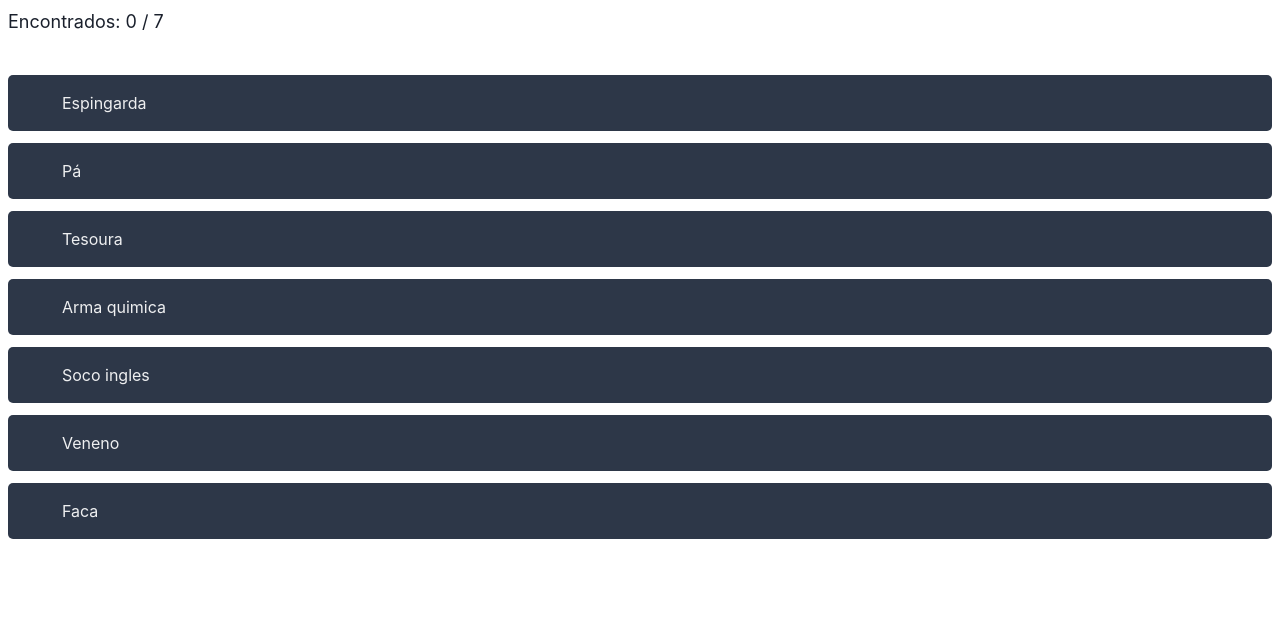
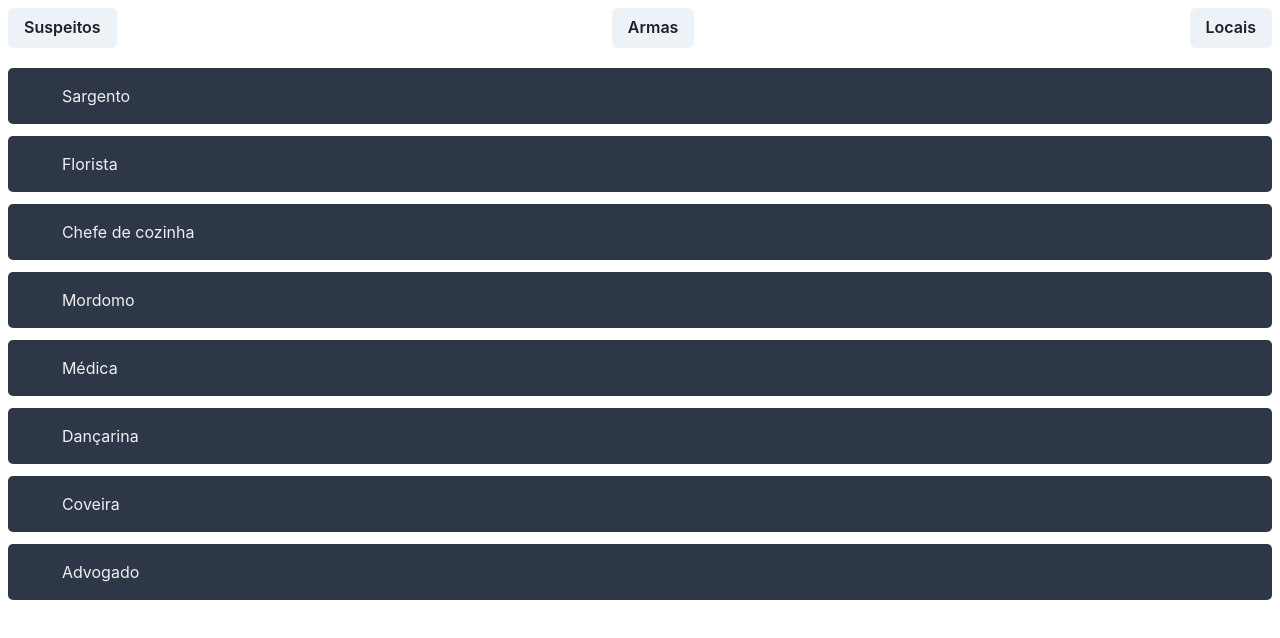
Before and after one commit to AndersonAndrad/detective-table, a React (Vite) app: page / in a window 1280 px wide. Shown: the top 638 px of the page. Built offline with nearby package versions, Linux system fonts and the light colour scheme.

Commit message:
feature: add butons to navigate between tables

```diff
--- a/src/App.tsx
+++ b/src/App.tsx
@@ -1,12 +1,34 @@
-import { Flex } from '@chakra-ui/react';
+import { Button, Flex } from '@chakra-ui/react';
+
+import { useState } from 'react';
 import { Guns } from './components/guns.component';
+import { Locations } from './components/locations.component';
+import { People } from './components/people.components';
 
 export function App() {
+  const [tableToShow, setTableToShow] = useState<tableEnum>(tableEnum.PEOPLE)
+
   return (
-    <Flex flexDirection={'column'} padding={2}>
-      <Guns></Guns>
-      {/* <Locations /> */}
-      {/* <People /> */}
+    <Flex flexDirection={'column'} padding={2} gap={5}>
+      <Flex justifyContent={'space-between'}>
+        <Button onClick={() => { setTableToShow(tableEnum.PEOPLE) }}>Suspeitos</Button>
+
+        <Button onClick={() => { setTableToShow(tableEnum.GUNS) }}>Armas</Button>
+
+        <Button onClick={() => { setTableToShow(tableEnum.LOCATIONS) }}>Locais</Button>
+      </Flex>
+
+      {tableToShow === tableEnum.PEOPLE && <People />}
+
+      {tableToShow === tableEnum.GUNS && <Guns />}
+
+      {tableToShow === tableEnum.LOCATIONS && <Locations />}
     </Flex>
   )
 }
+
+enum tableEnum {
+  GUNS = 'guns',
+  LOCATIONS = 'locations',
+  PEOPLE = 'people'
+}
```
